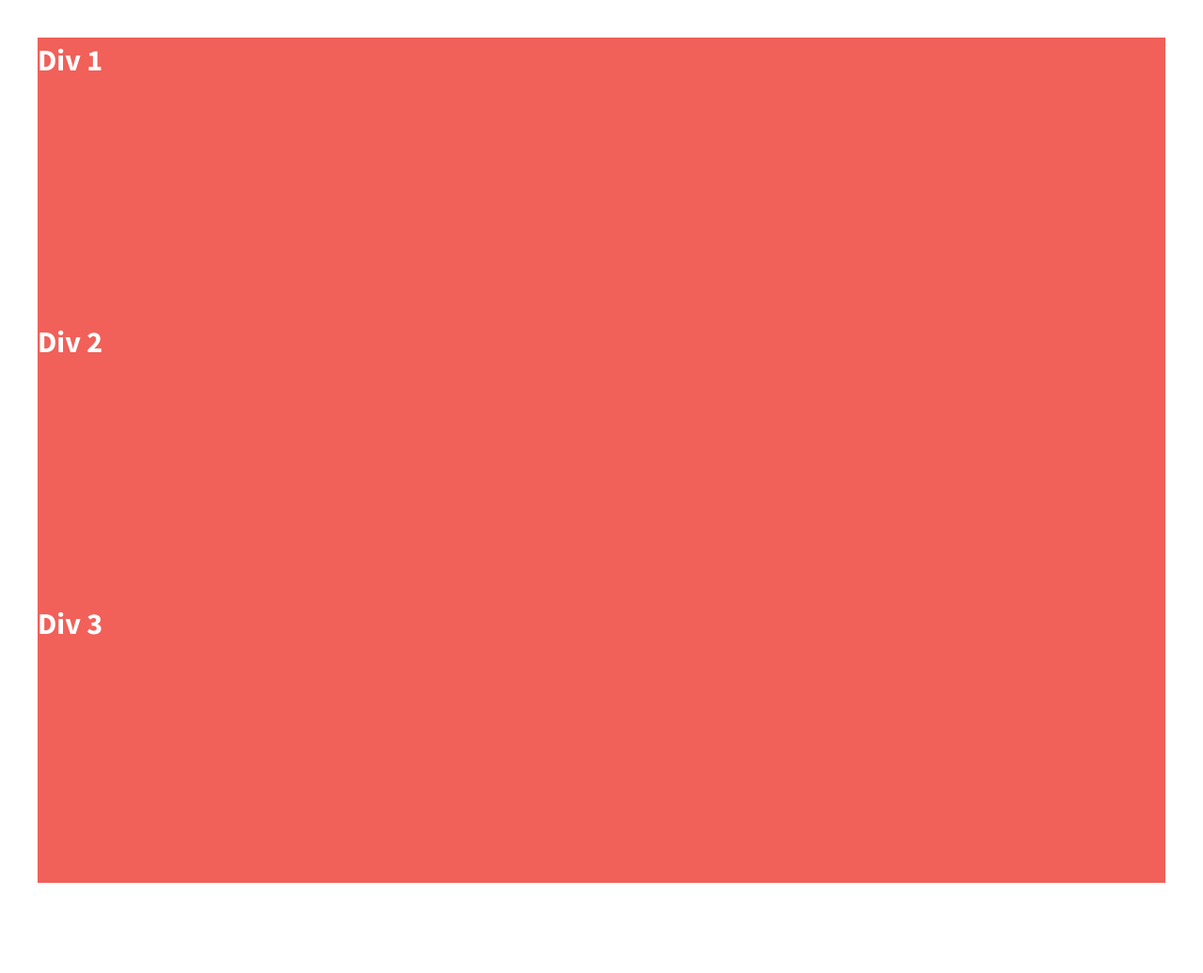
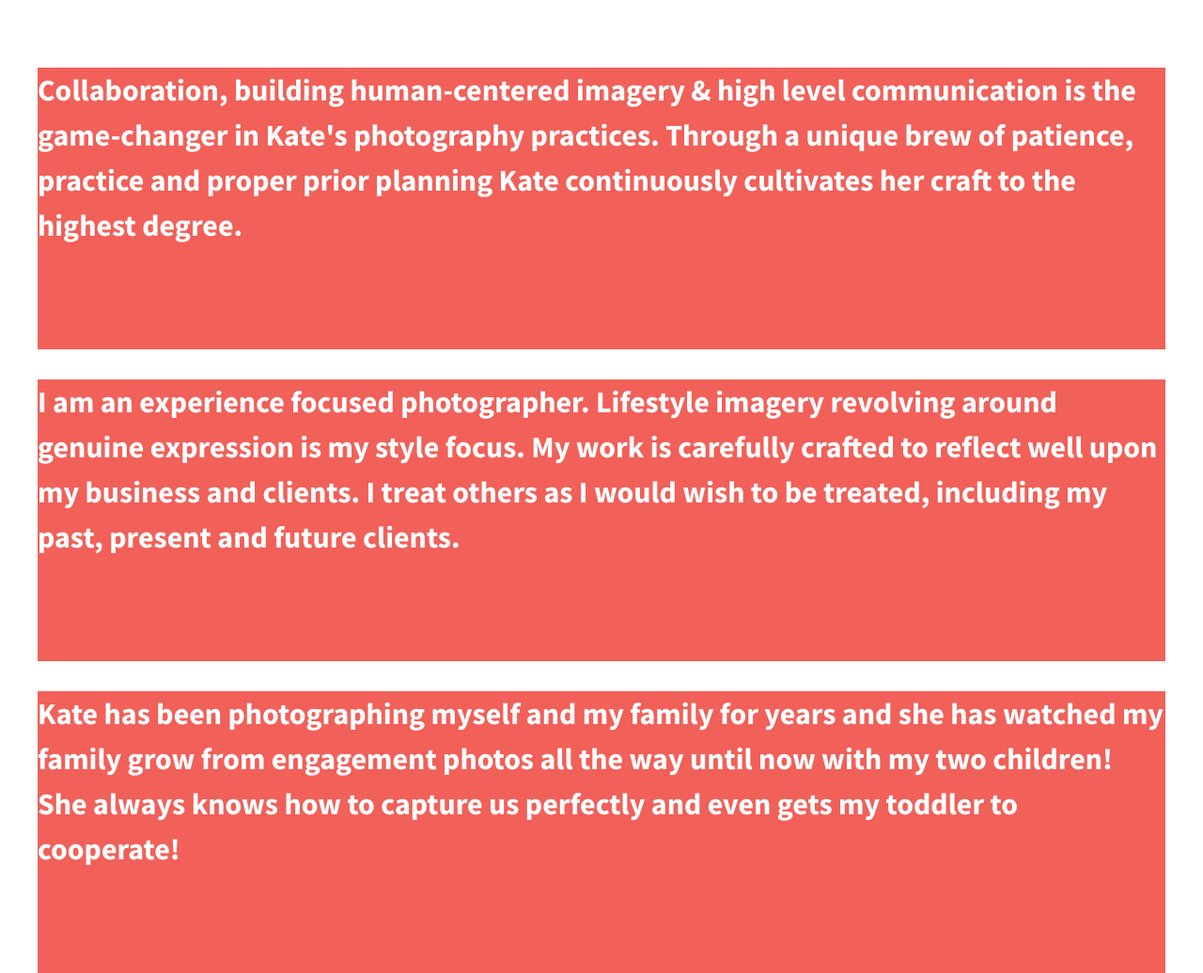
Before and after one commit to codedbyk8/divs, a plain HTML site: page index.html in a window 1280 px wide. Shown: the whole page at 94% size. Before the commit the page ends 940 px from the top, so only its background shows below. Drawn offline with nearby package versions, Linux system fonts and the light colour scheme.

Commit message:
customized divs

```diff
--- a/index.html
+++ b/index.html
@@ -23,13 +23,13 @@
 
         <section class="wrapper">
             <div class="div-1">
-                Div 1
+                <p> Collaboration, building human-centered imagery & high level communication is the game-changer in Kate's photography practices. Through a unique brew of patience, practice and proper prior planning Kate continuously cultivates her craft to the highest degree.</p>
             </div>
             <div class="div-2">
-                Div 2
+                <p> I am an experience focused photographer. Lifestyle imagery revolving around genuine expression is my style focus. My work is carefully crafted to reflect well upon my business and clients. I treat others as I would wish to be treated, including my past, present and future clients.</p>
             </div>
             <div class="div-3">
-                Div 3
+                <p> Kate has been photographing myself and my family for years and she has watched my family grow from engagement photos all the way until now with my two children! She always knows how to capture us perfectly and even gets my toddler to cooperate! </p>
             </div>
         </section>
 
```
